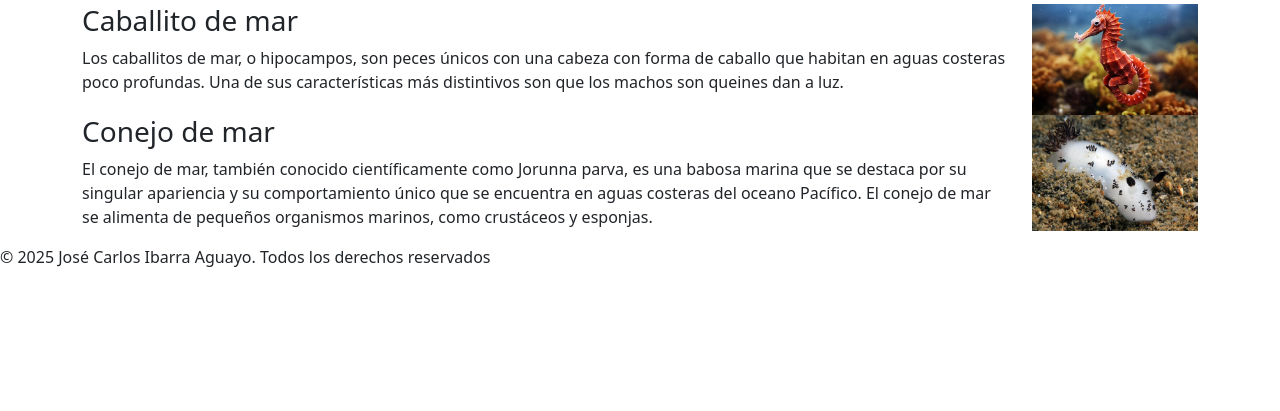
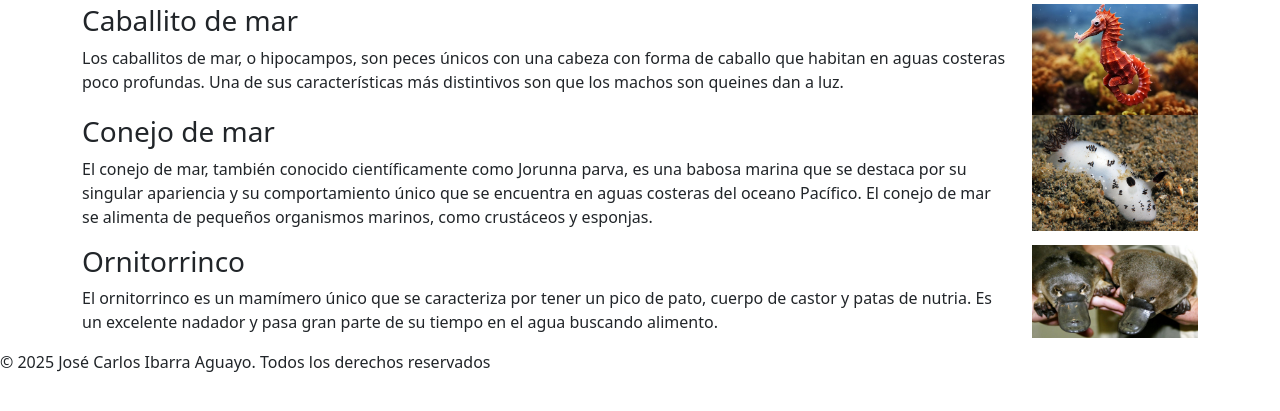
Before and after one commit to Ibarrita/IAJC-250810, a Flask app: page /animales in a window 1280 px wide. Shown: the part 218-629 px from the top of the page. Run offline with Flask 3, Linux system fonts and the light colour scheme.

Commit message:
Se añadio al ornitorrinco

```diff
--- a/templates/animales.html
+++ b/templates/animales.html
@@ -26,5 +26,14 @@
             <img src="{{url_for("static", filename="images/jorunna.jpg")}}" class="img-fluid" alt="Un conejo de mar">
         </div>
     </div>
+    <div class="row">
+        <div class="col-10">
+            <h3>Ornitorrinco</h3>
+            <p>El ornitorrinco es un mamímero único que se caracteriza por tener un pico de pato, cuerpo de castor y patas de nutria. Es un excelente nadador y pasa gran parte de su tiempo en el agua buscando alimento.</p>
+        </div>
+        <div class="col-2">
+            <img src="{{url_for("static", filename="images/ornitorrinco.jpg")}}" class="img-fluid" alt="Dos ornitorrincos">
+        </div>
+    </div>
 </section>
 {%endblock%}
```
Also changed, not shown: static/images/ornitorrinco.jpg (added).
